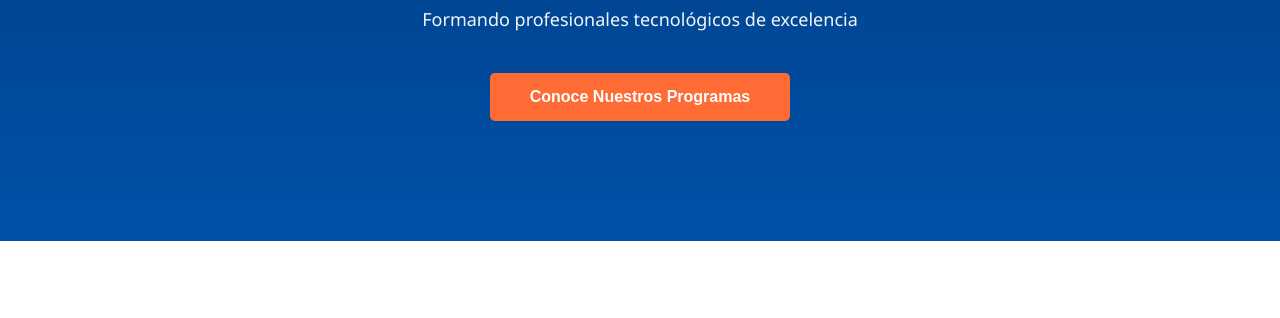
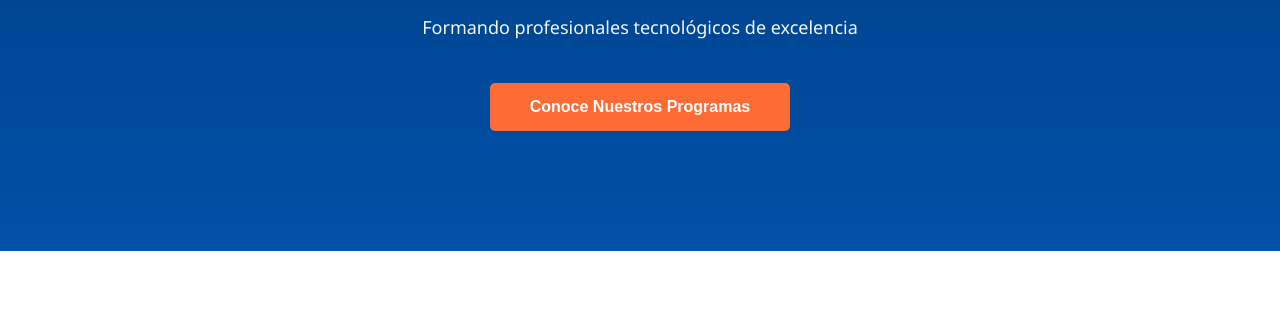
Before and after one commit to Imaimnol/Fullstack-prueba, a plain HTML site: page index.html in a window 1280 px wide. Shown: the part 297-615 px from the top of the page. Drawn offline with Linux system fonts and the light colour scheme.

Commit message:
commit form

```diff
--- a/index.html
+++ b/index.html
@@ -13,7 +13,7 @@
 
         body {
             font-family: 'Segoe UI', Tahoma, Geneva, Verdana, sans-serif;
-            line-height: 1.6;
+            line-height: 1.7;
             color: #333;
         }
 
```
